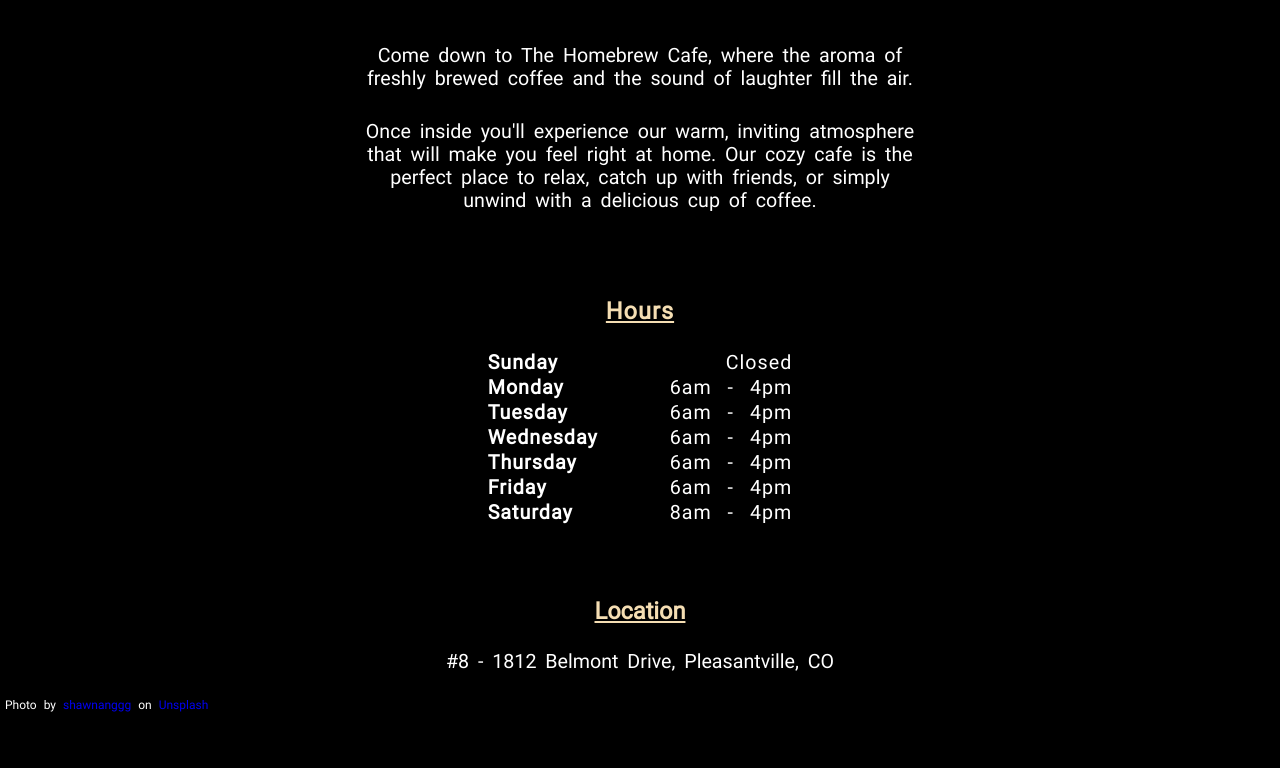
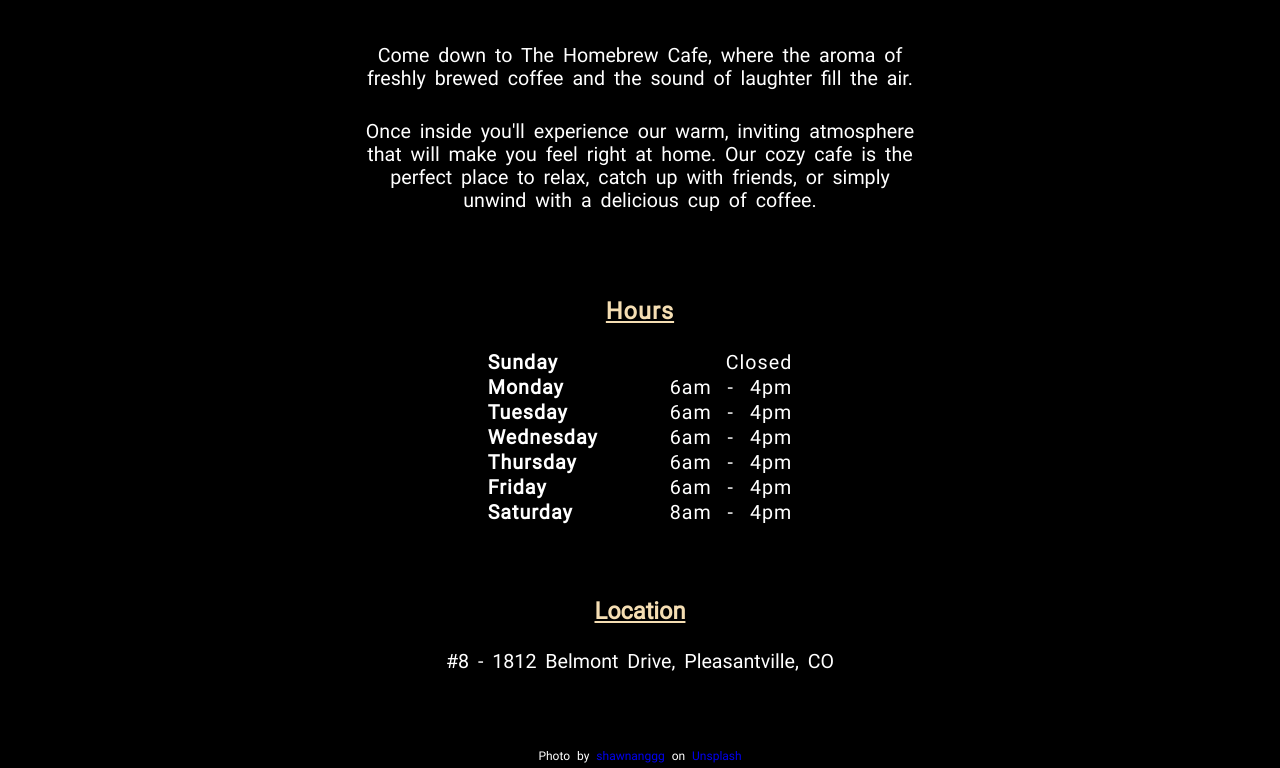
Before and after one commit to Jufarkas/restaurant-page, a website built with webpack: page src/index.html in a window 1280 px wide. Shown: the part 153-921 px from the top of the page. Before the commit the page ends 870 px from the top, so only its background shows below. Built offline with nearby package versions, Linux system fonts and the light colour scheme; files whose address does not match are found by name.

Commit message:
update footer styling

```diff
--- a/src/style.css
+++ b/src/style.css
@@ -167,7 +167,10 @@ tr {
 .footer {
     display: flex;
     font-size: 10px;
-    position: static;
+    box-sizing: border-box;
+    height: 75px;
+    align-items: flex-end;
+    justify-content: center;
 }
 
 .footer p {
```
